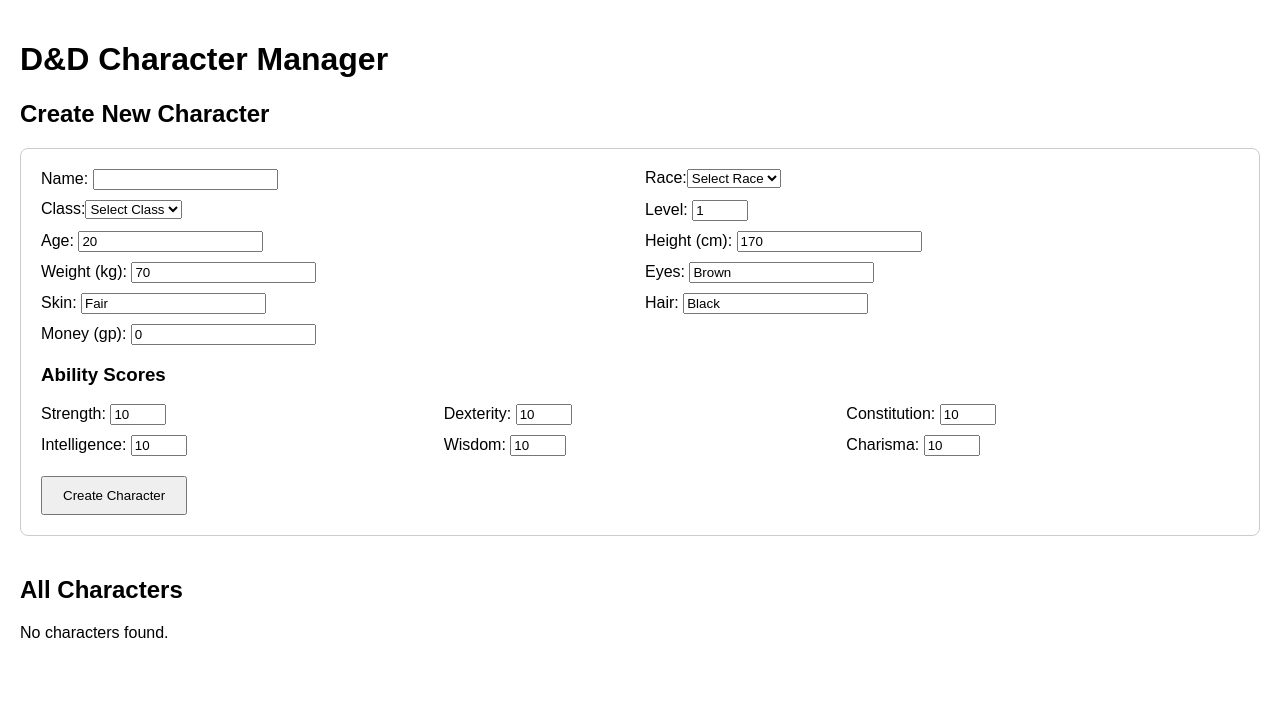
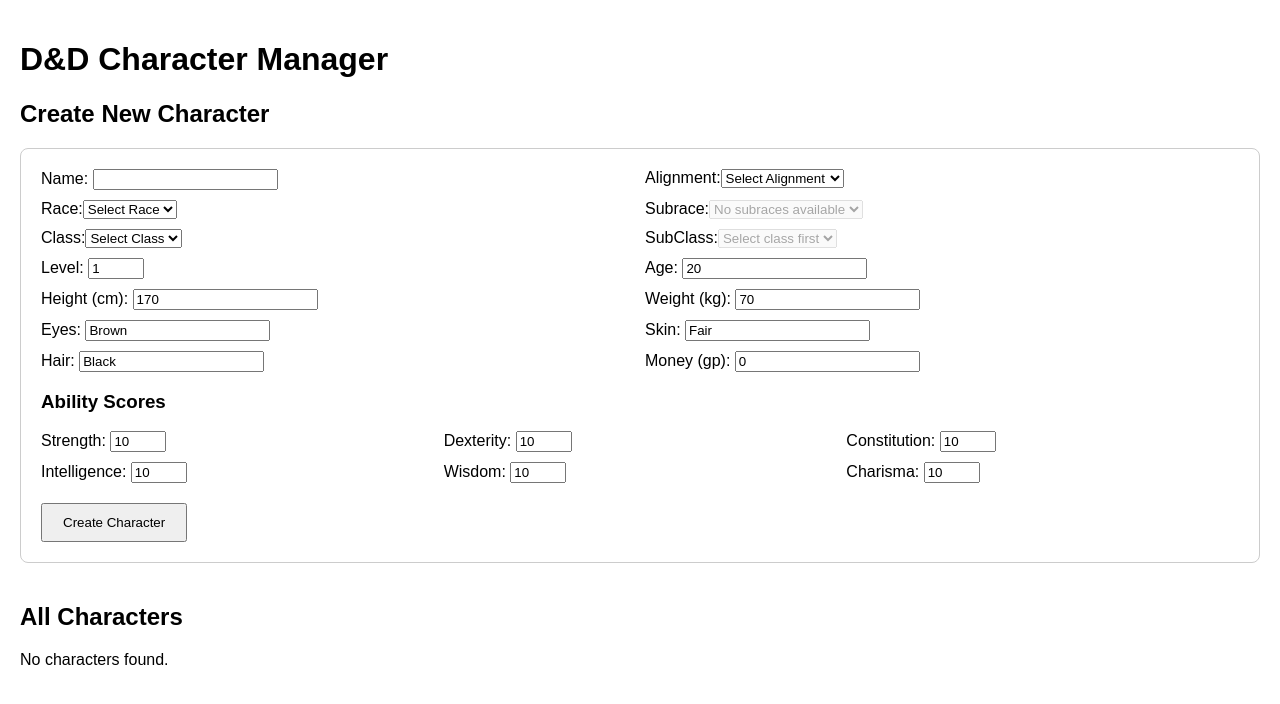
Before and after one commit to JabJabnatcha/Learn, a React (Create React App) app in the folder React_DnD/react-dnd/: page / in a window 1280 px wide. Shown: the top 704 px of the page. Built offline with nearby package versions, Linux system fonts and the light colour scheme.

Commit message:
save version 1 good good i add alignment subrace subclass for create

```diff
--- a/React_DnD/react-dnd/src/App.js
+++ b/React_DnD/react-dnd/src/App.js
@@ -4,13 +4,18 @@
 import { createCharacter as createCharacterRepo } from "./Infrastructure/database/CharacterRepository.js";
 import { RACES } from "./domain/gameData/races.js";
 import { CLASSES } from "./domain/gameData/classes.js";
+import { ALIGNMENTS } from "./domain/gameData/alignments.js";
 
 function App() {
   const [characters, setCharacters] = useState([]);
   const [formData, setFormData] = useState({
     name: "",
+    alignment: "",
     race: "",
+    subRace: "",
     characterClass: "",
+    characterSubClass: "",
+
     level: 1,
     status: {
       strength: 10,
@@ -36,6 +41,20 @@
     }
     fetchCharacters();
   }, []);
+
+  const raceData = RACES[formData.race];
+  const classData = CLASSES[formData.characterClass];
+
+const subraceOptions =
+  raceData?.subRaces && Object.keys(raceData.subRaces).length > 0
+    ? Object.keys(raceData.subRaces)
+    : [];
+
+const subclassOptions =
+  classData?.subClasses && classData.subClasses.length > 0
+    ? classData.subClasses
+    : [];
+
 
   const handleInputChange = (e) => {
     const { name, value } = e.target;
@@ -81,6 +100,7 @@
       setFormData({
         name: "",
         race: "",
+        subrace: "",
         characterClass: "",
         level: 1,
         status: {
@@ -140,6 +160,24 @@
           </div>
           <div>
             <label>
+              Alignment:
+              <select
+                name="alignment"
+                value={formData.alignment}
+                onChange={handleInputChange}
+                required
+              >
+                <option value="">Select Alignment</option>
+                {ALIGNMENTS.map((alignment) => (
+                  <option key={alignment} value={alignment}>
+                    {alignment}
+                  </option>
+                ))}
+              </select>
+            </label>
+          </div>
+          <div>
+            <label>
               Race:
               <select
                 name="race"
@@ -151,6 +189,25 @@
                 {Object.keys(RACES).map((race) => (
                   <option key={race} value={race}>
                     {race}
+                  </option>
+                ))}
+              </select>
+            </label>
+          </div>
+          <div>
+            <label>
+              Subrace:
+              <select
+                name="subRace"
+                value={formData.subRace}
+                onChange={handleInputChange}
+                disabled={!formData.race || subraceOptions.length === 0}
+                required
+              >
+                <option value="">{subraceOptions.length === 0 ? "No subraces available" : "Select Subrace"}</option>
+                {subraceOptions.map((subrace) => (
+                  <option key={subrace} value={subrace}>
+                    {subrace}
                   </option>
                 ))}
               </select>
@@ -171,6 +228,34 @@
                     {cls}
                   </option>
                 ))}
+              </select>
+            </label>
+          </div>
+          <div>
+            <label>
+              SubClass:
+              <select
+                name="characterSubClass"
+                value={formData.characterSubClass}
+                onChange={handleInputChange}
+                disabled={!formData.characterClass || !CLASSES[formData.characterClass]?.subClasses || CLASSES[formData.characterClass].subClasses.length === 0}
+                required
+              >
+                <option value="">
+                  {!formData.characterClass
+                    ? "Select class first"
+                    : !CLASSES[formData.characterClass]?.subClasses ||
+                      CLASSES[formData.characterClass].subClasses.length === 0
+                    ? "No subclasses available"
+                    : "Select Subclass"}
+                </option>
+                {formData.characterClass &&
+                  CLASSES[formData.characterClass]?.subClasses &&
+                  CLASSES[formData.characterClass].subClasses.map((subcls) => (
+                    <option key={subcls} value={subcls}>
+                      {subcls}
+                    </option>
+                  ))}
               </select>
             </label>
           </div>
@@ -375,10 +460,19 @@
               >
                 <h3>{c.name}</h3>
                 <p>
+                  <strong>Alignment:</strong> {c.alignment}
+                </p>
+                <p>
                   <strong>Race:</strong> {c.race}
                 </p>
                 <p>
+                  <strong>Subrace:</strong> {c.subRace}
+                </p>
+                <p>
                   <strong>Class:</strong> {c.characterClass}
+                </p>
+                <p>
+                  <strong>Subclass:</strong> {c.characterSubClass}
                 </p>
                 <p>
                   <strong>Level:</strong> {c.level}
--- a/React_DnD/react-dnd/src/Infrastructure/database/CharacterMapper.js
+++ b/React_DnD/react-dnd/src/Infrastructure/database/CharacterMapper.js
@@ -9,8 +9,11 @@
     return {
       charId: character.charId,
       name: character.name,
+      alignment: character.alignment,
       race: character.race,
+      subRace: character.subRace,
       characterClass: character.characterClass,
+      characterSubClass: character.characterSubClass,
       level: character.level,
       experiencePoints: character.experiencePoints,
 
--- a/React_DnD/react-dnd/src/domain/character/entity/Character.js
+++ b/React_DnD/react-dnd/src/domain/character/entity/Character.js
@@ -72,8 +72,11 @@
     // Identity
     this.charId = rawData.charId;
     this.name = rawData.name;
+    this.alignment = rawData.alignment;
     this.race = rawData.race;
+    this.subRace = rawData.subRace;
     this.characterClass = rawData.characterClass;
+    this.characterSubClass = rawData.characterSubClass;
 
     // Progression
     this.level = this.#validateLevel(rawData.level ?? 1);
```
